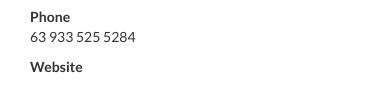
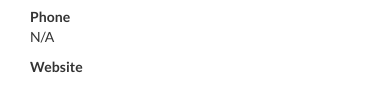
Before and after one commit to kebinnnnnnnn/kebinnnnnnnn.github.io, a plain HTML site: page index.html in a window 390 px wide. Shown: the part 309-415 px from the top of the page. Drawn offline with nearby package versions, Linux system fonts and the light colour scheme; some icons are missing.

Commit message:
removed phone number

```diff
--- a/index.html
+++ b/index.html
@@ -221,7 +221,7 @@ h4 span:first-child {
 			</div>
 			<div class="col-sm-6">
 				<strong>Phone</strong>
-				<div class="phone">63 933 525 5284</div>
+				<div class="phone">N/A</div>
 			</div>
 			<div class="col-sm-6">
 				<strong>Website</strong>
```
